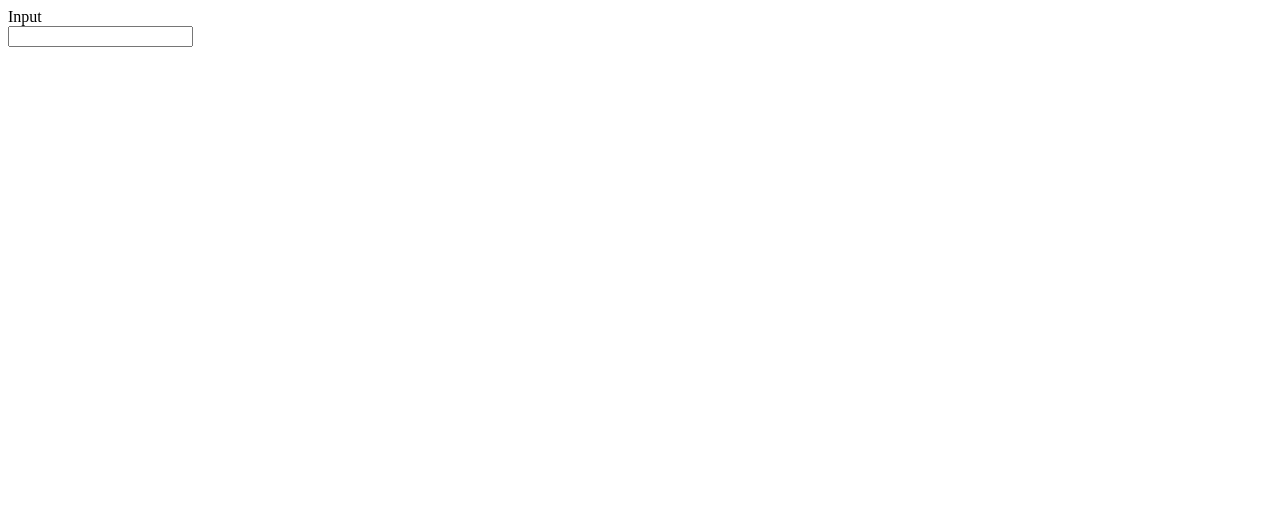
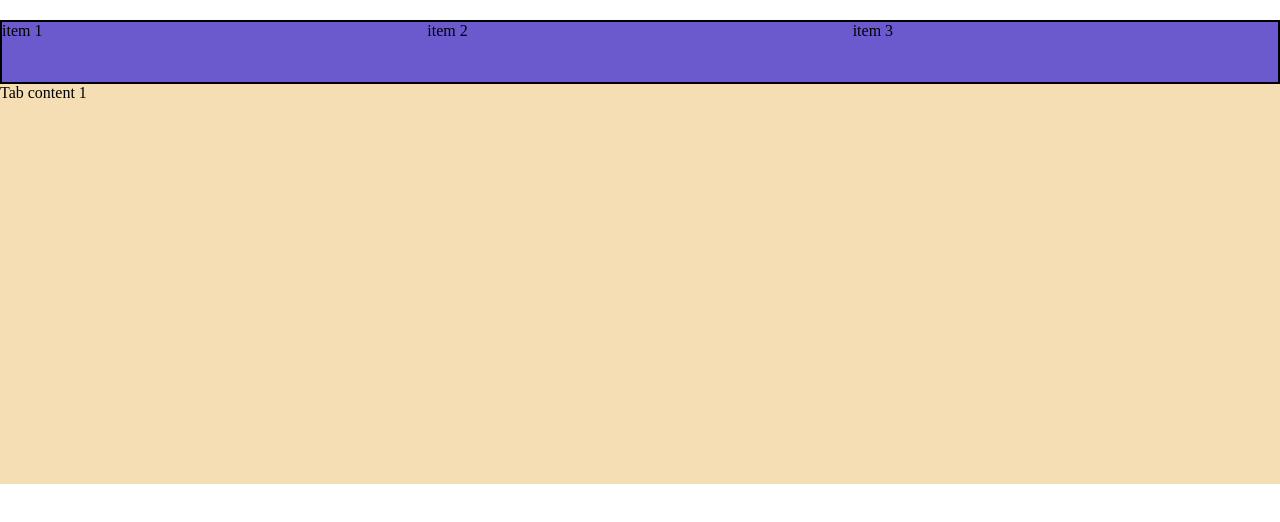
Before and after one commit to ramanansivagnanam/React_plus_ds_algo, a React app: page / in a window 1280 px wide. Shown: the top 522 px of the page. Built offline with nearby package versions, Linux system fonts and the light colour scheme.

Commit message:
react design patterns HOC | render prop pattern | compound patter |custom hooks pattern | composition pattern

```diff
--- a/src/App.js
+++ b/src/App.js
@@ -1,23 +1,32 @@
-import React from "react";
+import React, { useState } from "react";
 import "./App.css";
 
-
-import Input from "./DesignPatterns/RenderPropPattern/Input";
+import Tab from "./DesignPatterns/CompoundPattern/Tab";
 
 const App = () => {
-
-  const multiplyBy10 = (value) => {
-    return  <div>Value multiplyBy10 from input {value * 10} </div>
-  }
-
-  const showValue = (value) =>  <div>Value from input {value} </div>
+  const [currentIndex, updateCurrentIndex] = useState(0);
 
   return (
-    <>
-       <Input multiplyBy10 = {multiplyBy10} showValue={showValue} />
-
-
-    </>
+    <Tab currentTab={currentIndex} onChange={updateCurrentIndex}>
+      <Tab.TabContainer>
+        <Tab.HeadingContainer>
+          <Tab.Item label={"item 1"} index={0} />
+          <Tab.Item label={"item 2"} index={1} />
+          <Tab.Item label={"item 3"} index={2} />
+        </Tab.HeadingContainer>
+        <Tab.ContentContainer>
+          <Tab.Content index={0} >
+            <div>Tab content 1</div>
+          </Tab.Content>
+          <Tab.Content index={1}>
+            <div>Tab content 2</div>
+          </Tab.Content>
+          <Tab.Content index={2}>
+            <div>Tab content 3</div>
+          </Tab.Content>
+        </Tab.ContentContainer>
+      </Tab.TabContainer>
+    </Tab>
   );
 };
 
--- a/src/DesignPatterns/CompoundPattern/Tab.css
+++ b/src/DesignPatterns/CompoundPattern/Tab.css
@@ -0,0 +1,34 @@
+*{
+    padding: 0;
+    margin: 0;
+}
+.tabContainer {
+    height: auto;
+    width: 100%;
+    margin: 20px auto;
+
+}
+.headingContainer {
+    border: 2px solid black;
+    height: 60px;
+    background-color: beige;
+    display: flex;
+    justify-content: space-around;
+}
+.item {
+    width: 100%;
+    background: slateblue;
+    color: black;
+    cursor: pointer;
+}
+.item:active {
+    background: rgb(155, 155, 160);
+
+}
+
+.contentContainer {
+    background: wheat;
+}
+.content {
+    height: 400px;
+}
--- a/src/DesignPatterns/CompoundPattern/Tab.js
+++ b/src/DesignPatterns/CompoundPattern/Tab.js
@@ -1,18 +1,32 @@
-import React, { createContext } from 'react'
+import React, { createContext, useContext } from "react";
+import './Tab.css';
+export const TabContext = createContext();
 
-function Tab({ currentTab, onChange, children}) {
-  const TabContext = createContext(null);
-  return (
-    <TabContext.Provider>
-        {children}
-    </TabContext.Provider>
-  )
+function Tab({ currentTab, onChange, children }) {
+  return <TabContext.Provider value={{currentTab, onChange }}>{children}</TabContext.Provider>;
 }
 
 export default Tab;
 
-Tab.TabContainer = ({children}) => {
-    return (<div>
-         {children}
-    </div>)
+Tab.TabContainer = ({ children }) => {
+  return <div className="tabContainer">{children}</div>;
+};
+
+Tab.HeadingContainer = ({ children }) => {
+  return <div className="headingContainer">{children}</div>;
+};
+Tab.Item = ({ label, index }) => {
+  const { onChange, currentTab }  = useContext(TabContext);
+  const handleTabClick = () => {
+    onChange(index);
+  }
+  return <div className={`item ${currentTab === index ? 'active': ''}`} onClick={handleTabClick}>{label}</div>;
+};
+
+Tab.ContentContainer = ({ children }) => {
+    return <div className="contentContainer">{children}</div>;
 }
+Tab.Content = ({ children, index }) => {
+    const { currentTab } = useContext(TabContext);
+    return currentTab === index ? <div className="content">{children}</div> : null;
+}
```
